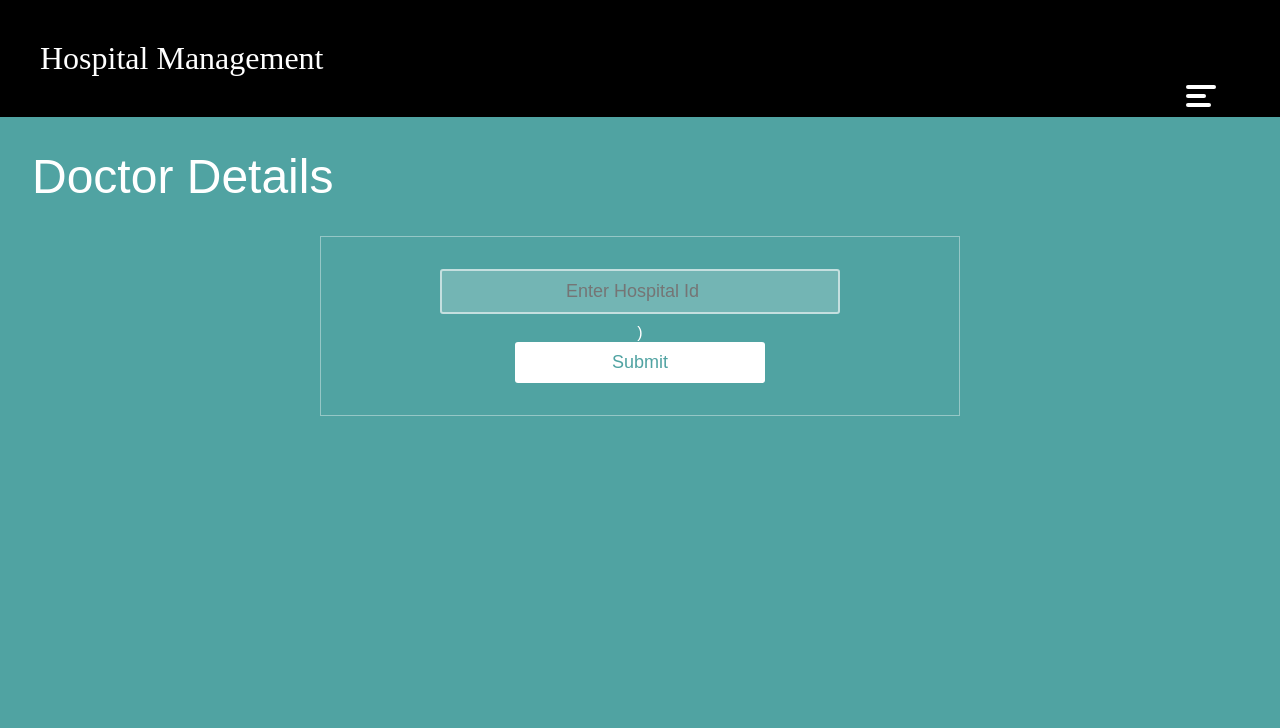
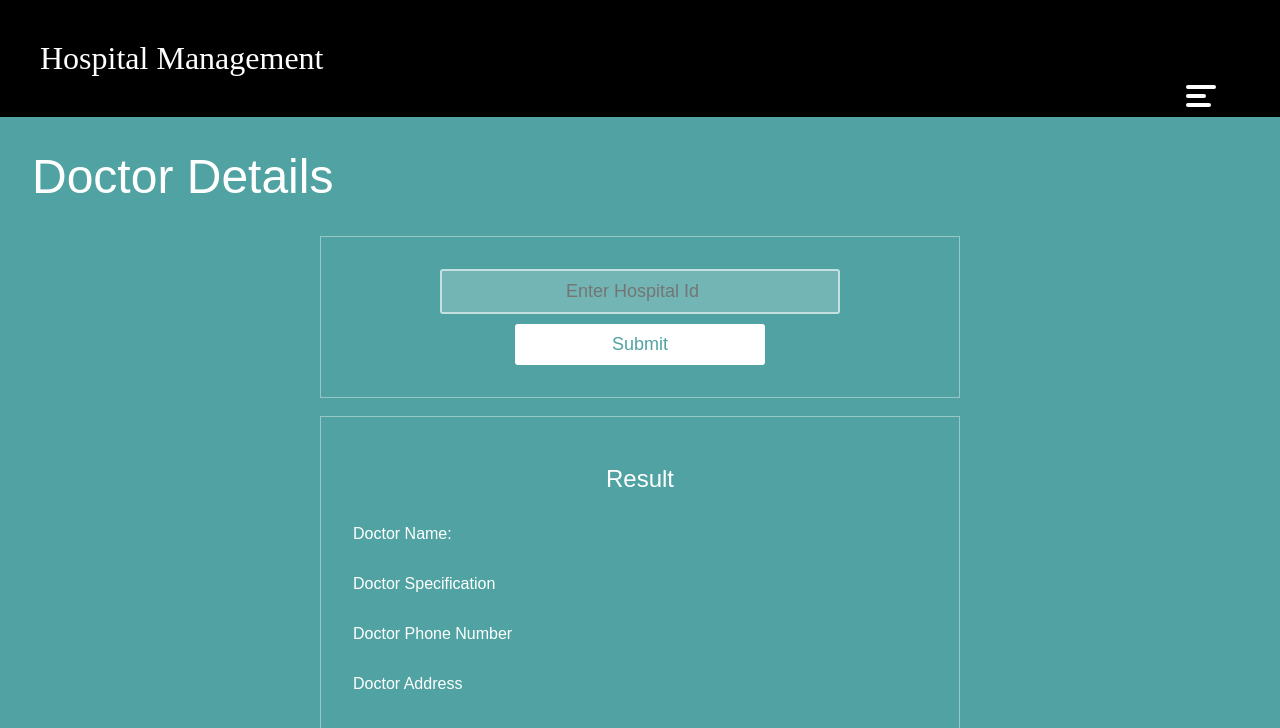
Before and after one commit to shariquehaider/EHR-React, a React (Create React App) app: page /doctordetails in a window 1280 px wide. Shown: the top 728 px of the page. Built offline with nearby package versions, Linux system fonts and the light colour scheme; a web font is replaced by a local one.

Commit message:
Added Result Component

```diff
--- a/src/CSS/Home.css
+++ b/src/CSS/Home.css
@@ -95,3 +95,10 @@
   .form_control h2{
     padding: 1rem;
   }
+
+  .result {
+    display: flex;
+    text-align: left;
+    justify-content: flex-start;
+    padding: 1rem;
+  }
--- /dev/null
+++ b/src/components/Result.js
@@ -0,0 +1,8 @@
+
+export default function Result(props) {
+    return (
+        <div>
+        <div className="result"><label>{props.innerText}</label><p></p></div>
+        </div>
+    )
+}
--- a/src/json/doctorRegistration.js
+++ b/src/json/doctorRegistration.js
@@ -26,4 +26,23 @@ export const doctorInput = [
         "placeholder": "Doctor Specification",
         "types": "text"
     }
+];
+
+export const doctorDetails = [
+    {
+        "key": 1,
+        "innerText": "Doctor Name:"
+    },
+    {
+        "key": 2,
+        "innerText": "Doctor Specification"
+    },
+    {
+        "key": 3,
+        "innerText": "Doctor Phone Number"
+    },
+    {
+        "key": 4,
+        "innerText": "Doctor Address"
+    }
 ]
--- a/src/pages/DoctorDetails.js
+++ b/src/pages/DoctorDetails.js
@@ -1,7 +1,8 @@
 import Header from "../components/Navbar";
 import Input from "../components/input";
 import Button from "../components/Button";
-import { doctorInput } from "../json/doctorRegistration";
+import { doctorDetails } from "../json/doctorRegistration";
+import Result from "../components/Result";
 import "../CSS/Home.css";
 import "../CSS/Navbar.css";
 
@@ -13,9 +14,14 @@ export default function DoctorDetails(){
             <Header></Header>
             <div className="page_title">Doctor Details</div>
             <form className="form_control">
-                <Input placeHolder="Enter Hospital Id" types="number" />)
+                <Input placeHolder="Enter Hospital Id" types="number" />
                 <Button></Button>
             </form>
+            <br/>
+            <div className="form_control">
+                <h2>Result</h2>
+                { doctorDetails.map(element => <Result innerText={element.innerText}/>)}
+            </div>
         </div>
     )
 }
```
